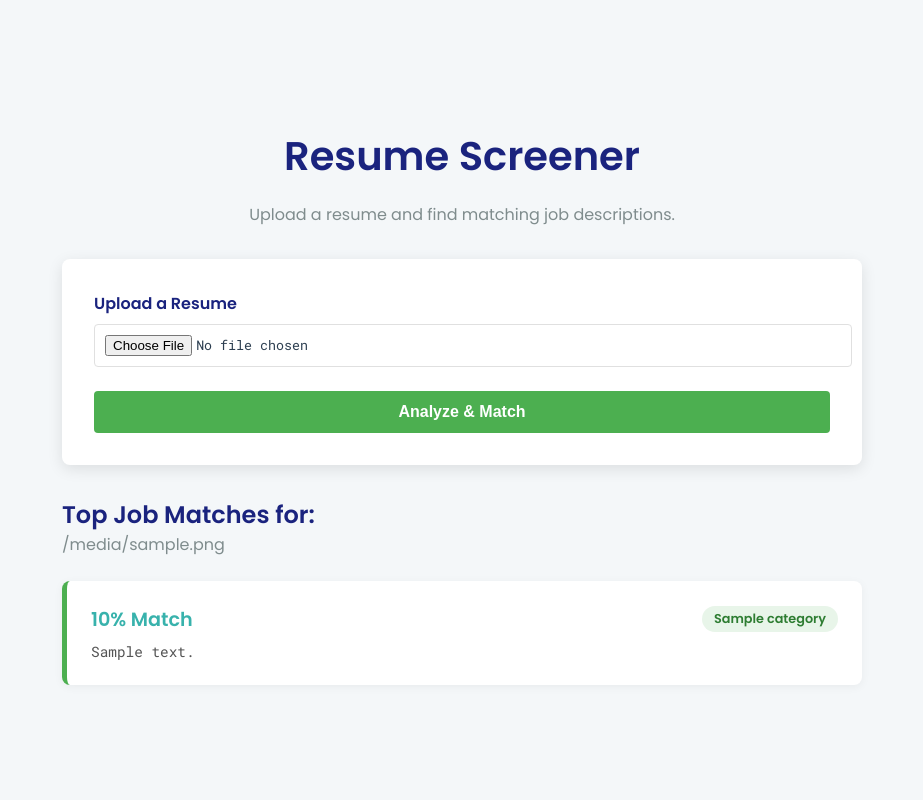
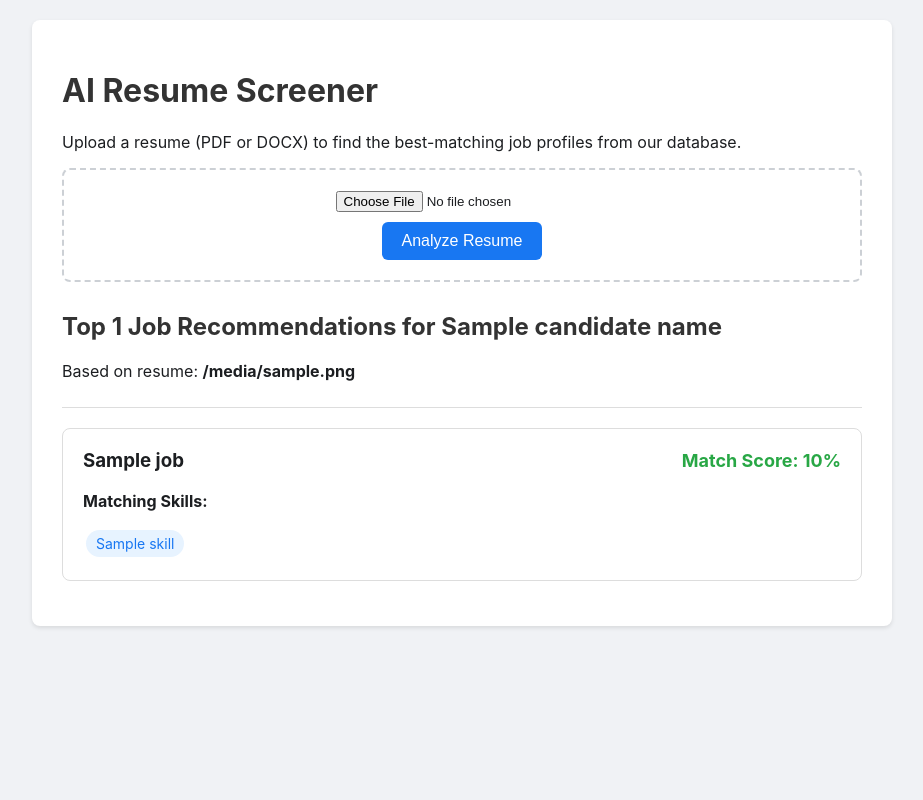
Before and after one commit to coderwahaj/NLP, a Flask app: template Resume Screening/templates/index.html in a window 1280 px wide. Shown: the whole page, without its empty margins (178-1101 px from the left). Run offline with Flask 3, Linux system fonts and the light colour scheme; the template is opened without the code that fills it: most values are stand-ins (such as "Sample title", 1, 10 or a date in 2020); parts of the project's set-up code (start-up, migrations or seed data) failed here and were passed over.

Commit message:
Model is working perfectly ,getting recommendations according to resume.

```diff
--- a/Resume Screening/app.py
+++ b/Resume Screening/app.py
@@ -1,19 +1,174 @@
+# # File: app.py
+
+# import os
+# import re
+# import pandas as pd
+# from flask import Flask, render_template, request, redirect, url_for
+# from sentence_transformers import SentenceTransformer, util
+# from werkzeug.utils import secure_filename
+# import joblib
+# import warnings
+# from docx import Document
+# from pdfminer.high_level import extract_text as extract_pdf_text
+
+# # --- CONFIGURATION & SETUP ---
+# warnings.simplefilter(action='ignore', category=FutureWarning)
+# UPLOAD_FOLDER = 'uploads'
+# MODEL_DIR = 'models'
+# EMBEDDINGS_FILE = os.path.join(MODEL_DIR, 'jobs_embeddings.pkl')
+# JOB_DATA_FILE = os.path.join(MODEL_DIR, 'jobs_dataframe.pkl')
+
+# app = Flask(__name__)
+# app.config['UPLOAD_FOLDER'] = UPLOAD_FOLDER
+# app.config['ALLOWED_EXTENSIONS'] = {'pdf', 'docx'}
+# os.makedirs(UPLOAD_FOLDER, exist_ok=True)
+
+# # --- HARDCODED SKILL LIST (Must match the list in setup_embeddings.py) ---
+# SKILLS_LIST = [
+#     'python', 'pandas', 'numpy', 'scipy', 'scikit-learn', 'matplotlib', 'sql', 'java', 'javascript',
+#     'jquery', 'machine learning', 'regression', 'svm', 'naive bayes', 'knn', 'random forest',
+#     'decision trees', 'boosting', 'cluster analysis', 'word embedding', 'sentiment analysis',
+#     'natural language processing', 'nlp', 'dimensionality reduction', 'topic modelling', 'lda',
+#     'nmf', 'pca', 'neural nets', 'mysql', 'sqlserver', 'cassandra', 'hbase', 'elasticsearch',
+#     'd3.js', 'dc.js', 'plotly', 'kibana', 'ggplot', 'tableau', 'regular expression', 'html',
+#     'css', 'angular', 'logstash', 'kafka', 'flask', 'git', 'docker', 'computer vision', 'opencv',
+#     'deep learning', 'testing', 'windows xp', 'database testing', 'aws', 'django', 'selenium',
+#     'jira', 'c++', 'r', 'excel', 'power bi', 'gcp', 'azure',
+#     'mern', 'nextjs', 'react', 'nodejs', 'express', 'mongodb'
+# ]
+
+# # --- LOAD PRE-COMPUTED DATA ---
+# try:
+#     model = SentenceTransformer('all-MiniLM-L6-v2')
+#     jobs_df = joblib.load(JOB_DATA_FILE)
+#     job_embeddings = joblib.load(EMBEDDINGS_FILE)
+#     print("✅ Models and pre-computed data loaded successfully.")
+# except Exception as e:
+#     print(f"❌ Critical Error loading model files: {e}")
+#     jobs_df = None
+#     job_embeddings = None
+
+# # --- HELPER FUNCTIONS ---
+# def allowed_file(filename):
+#     return '.' in filename and filename.rsplit('.', 1)[1].lower() in app.config['ALLOWED_EXTENSIONS']
+
+# def extract_text_from_file(filepath):
+#     """Extracts text from a .pdf or .docx file using robust libraries."""
+#     file_extension = filepath.split('.')[-1].lower()
+#     text = ""
+#     try:
+#         if file_extension == "pdf":
+#             text = extract_pdf_text(filepath)
+#         elif file_extension == "docx":
+#             doc = Document(filepath)
+#             text = "\n".join([p.text for p in doc.paragraphs])
+#         else:
+#             return "Error: Unsupported file format."
+#         return text.strip() if text.strip() else "Error: Extracted text is empty."
+#     except Exception as e:
+#         print(f"Error during text extraction from {filepath}: {e}")
+#         return "Error: Could not read file."
+
+# def extract_skills_from_text(text):
+#     """Extracts skills from a given text using the predefined SKILLS_LIST."""
+#     if not isinstance(text, str): return []
+#     skill_pattern = r'\b(' + '|'.join(re.escape(skill) for skill in SKILLS_LIST) + r')\b'
+#     found_skills = re.findall(skill_pattern, text.lower())
+#     return set(found_skills)
+
+# def rank_jobs(resume_text, top_n=5, skill_boost_factor=2):
+#     """
+#     Ranks jobs using a hybrid approach:
+#     1. Base score from semantic (cosine) similarity.
+#     2. Boosted score for each matching skill.
+#     """
+#     if jobs_df is None or job_embeddings is None or not isinstance(resume_text, str) or not resume_text:
+#         print("Error: Required data or resume text is missing for ranking.")
+#         return []
+
+#     # Get skills from the user's resume
+#     user_skills = extract_skills_from_text(resume_text)
+
+#     # Calculate the base semantic scores
+#     resume_embedding = model.encode(resume_text, convert_to_tensor=True)
+#     cosine_scores = util.pytorch_cos_sim(resume_embedding, job_embeddings)[0]
+
+#     final_scores = []
+#     for i, job_row in jobs_df.iterrows():
+#         job_skills = set(job_row['skills'])
+#         matching_skills = user_skills.intersection(job_skills)
+
+#         # Calculate the boosted score
+#         boosted_score = cosine_scores[i].item() * 100 + (len(matching_skills) * skill_boost_factor)
+
+#         final_scores.append({
+#             'score': round(boosted_score, 2),
+#             'title': job_row['job_title'],
+#             'matching_skills': sorted(list(matching_skills)),
+#             'description_snippet': job_row['job_description'][:200] + '...'
+#         })
+
+#     # Sort the results by the new boosted score
+#     final_scores.sort(key=lambda x: x['score'], reverse=True)
+
+#     return final_scores[:top_n]
+
+# # --- FLASK ROUTES ---
+# @app.route('/', methods=['GET', 'POST'])
+# def index():
+#     if request.method == 'POST':
+#         if 'resume_file' not in request.files or not request.files['resume_file'].filename:
+#             return redirect(request.url)
+
+#         file = request.files['resume_file']
+
+#         if file and allowed_file(file.filename):
+#             filename = secure_filename(file.filename)
+#             filepath = os.path.join(app.config['UPLOAD_FOLDER'], filename)
+#             file.save(filepath)
+
+#             resume_text = extract_text_from_file(filepath)
+
+#             # Debugging print statement for extracted text
+#             print("\n--- Extracted Resume Text (first 500 characters) ---")
+#             print(resume_text[:500])
+#             print("---------------------------------------------------\n")
+
+#             MIN_TEXT_LENGTH = 50
+#             if "Error" in resume_text or len(resume_text) < MIN_TEXT_LENGTH:
+#                 error_msg = f"Failed to extract sufficient text from {filename}. The file might be empty, corrupted, or a scanned/image-based PDF. Please use a text-based file."
+#                 return render_template('index.html', error=error_msg)
+
+#             ranked_results = rank_jobs(resume_text)
+#             return render_template('index.html', results=ranked_results, resume_filename=filename)
+
+#     return render_template('index.html', results=None)
+
+# # --- RUN THE APP ---
+# if __name__ == '__main__':
+#     if jobs_df is None:
+#         print("*********************************************************")
+#         print("STOP: Application cannot start due to data loading errors.")
+#         print("Please run 'python setup_embeddings.py' first to prepare data.")
+#         print("*********************************************************")
+#     else:
+#         app.run(debug=True)
+# File: app.py
+
 import os
+import re
 import pandas as pd
 from flask import Flask, render_template, request, redirect, url_for
 from sentence_transformers import SentenceTransformer, util
 from werkzeug.utils import secure_filename
-import docx2txt
-import pdfplumber
 import joblib
 import warnings
+from docx import Document
+from pdfminer.high_level import extract_text as extract_pdf_text
 
-# Ignore the FutureWarning from PyTorch
+# --- CONFIGURATION & SETUP ---
 warnings.simplefilter(action='ignore', category=FutureWarning)
-
-# --- CONFIGURATION ---
 UPLOAD_FOLDER = 'uploads'
-MODEL_NAME = 'all-MiniLM-L6-v2'
 MODEL_DIR = 'models'
 EMBEDDINGS_FILE = os.path.join(MODEL_DIR, 'jobs_embeddings.pkl')
 JOB_DATA_FILE = os.path.join(MODEL_DIR, 'jobs_dataframe.pkl')
@@ -21,118 +176,157 @@ JOB_DATA_FILE = os.path.join(MODEL_DIR, 'jobs_dataframe.pkl')
 app = Flask(__name__)
 app.config['UPLOAD_FOLDER'] = UPLOAD_FOLDER
 app.config['ALLOWED_EXTENSIONS'] = {'pdf', 'docx'}
-
-# Ensure the uploads directory exists
 os.makedirs(UPLOAD_FOLDER, exist_ok=True)
 
-# --- NLP SETUP ---
+# --- HARDCODED SKILL LIST (Must match the list in setup_embeddings.py) ---
+SKILLS_LIST = [
+    'python', 'pandas', 'numpy', 'scipy', 'scikit-learn', 'matplotlib', 'sql', 'java', 'javascript',
+    'jquery', 'machine learning', 'regression', 'svm', 'naive bayes', 'knn', 'random forest',
+    'decision trees', 'boosting', 'cluster analysis', 'word embedding', 'sentiment analysis',
+    'natural language processing', 'nlp', 'dimensionality reduction', 'topic modelling', 'lda',
+    'nmf', 'pca', 'neural nets', 'mysql', 'sqlserver', 'cassandra', 'hbase', 'elasticsearch',
+    'd3.js', 'dc.js', 'plotly', 'kibana', 'ggplot', 'tableau', 'regular expression', 'html',
+    'css', 'angular', 'logstash', 'kafka', 'flask', 'git', 'docker', 'computer vision', 'opencv',
+    'deep learning', 'testing', 'windows xp', 'database testing', 'aws', 'django', 'selenium',
+    'jira', 'c++', 'r', 'excel', 'power bi', 'gcp', 'azure',
+    'mern', 'nextjs', 'react', 'nodejs', 'express', 'mongodb'
+]
+
+# --- LOAD PRE-COMPUTED DATA ---
 try:
-    model = SentenceTransformer(MODEL_NAME)
+    model = SentenceTransformer('all-MiniLM-L6-v2')
     jobs_df = joblib.load(JOB_DATA_FILE)
     job_embeddings = joblib.load(EMBEDDINGS_FILE)
-    print("✅ Models and embeddings loaded successfully.")
-except (FileNotFoundError, joblib.JomError) as e:
-    print(f"❌ Error loading pre-computed data: {e}")
-    print("Please run 'python main.py' first to set up the embeddings.")
-    jobs_df = pd.DataFrame()
+    print("✅ Models and pre-computed data loaded successfully.")
+except Exception as e:
+    print(f"❌ Critical Error loading model files: {e}")
+    jobs_df = None
     job_embeddings = None
 
 # --- HELPER FUNCTIONS ---
+
+
 def allowed_file(filename):
-    return '.' in filename and \
-           filename.rsplit('.', 1)[1].lower() in app.config['ALLOWED_EXTENSIONS']
+    return '.' in filename and filename.rsplit('.', 1)[1].lower() in app.config['ALLOWED_EXTENSIONS']
 
-def extract_text_from_file(filepath, file_type):
-    """Extracts text from different file types, with a fallback for PDFs."""
-    if file_type == 'docx':
-        try:
-            return docx2txt.process(filepath)
-        except Exception:
-            return "Error reading DOCX file."
-    elif file_type == 'pdf':
-        try:
-            # Method 1: Using pdfplumber
-            text = ""
-            with pdfplumber.open(filepath) as pdf:
-                for page in pdf.pages:
-                    text += page.extract_text() or ""
-            if text:
-                return text
-        except Exception as e:
-            print(f"pdfplumber failed: {e}. Attempting fallback method.")
 
-        # Method 2: Fallback using PyPDF2
-        try:
-            import PyPDF2
-            with open(filepath, 'rb') as file:
-                reader = PyPDF2.PdfReader(file)
-                text = ""
-                for page in reader.pages:
-                    text += page.extract_text() or ""
-                return text
-        except Exception as e:
-            print(f"PyPDF2 fallback also failed: {e}")
-            return "Error reading PDF file."
+def extract_text_from_file(filepath):
+    """Extracts text from a .pdf or .docx file using robust libraries."""
+    file_extension = filepath.split('.')[-1].lower()
+    text = ""
+    try:
+        if file_extension == "pdf":
+            text = extract_pdf_text(filepath)
+        elif file_extension == "docx":
+            doc = Document(filepath)
+            text = "\n".join([p.text for p in doc.paragraphs])
+        else:
+            return "Error: Unsupported file format."
+        return text.strip() if text.strip() else "Error: Extracted text is empty."
+    except Exception as e:
+        print(f"Error during text extraction from {filepath}: {e}")
+        return "Error: Could not read file."
 
-    return ""
 
-def rank_jobs_by_similarity(resume_text, top_n=5):
-    """Calculates cosine similarity and ranks jobs."""
-    if job_embeddings is None or jobs_df.empty:
+def extract_skills_from_text(text):
+    """Extracts skills from a given text using the predefined SKILLS_LIST."""
+    if not isinstance(text, str):
+        return []
+    skill_pattern = r'\b(' + '|'.join(re.escape(skill)
+                                      for skill in SKILLS_LIST) + r')\b'
+    found_skills = re.findall(skill_pattern, text.lower())
+    return set(found_skills)
+
+# ▼▼▼ THIS ENTIRE FUNCTION HAS BEEN REPLACED TO HANDLE DUPLICATE CATEGORIES ▼▼▼
+
+
+def rank_jobs(resume_text, top_n=5, semantic_weight=0.7, skill_weight=0.3):
+    """
+    Ranks jobs by finding the best-matching profile within each unique job category,
+    then ranking these categories to provide diverse and relevant recommendations.
+    """
+    if jobs_df is None or job_embeddings is None or not isinstance(resume_text, str) or not resume_text:
         return []
 
+    # Get skills from the user's resume
+    user_skills = extract_skills_from_text(resume_text)
+
+    # Calculate the base semantic scores for all job profiles
     resume_embedding = model.encode(resume_text, convert_to_tensor=True)
+    cosine_scores = util.pytorch_cos_sim(resume_embedding, job_embeddings)[0]
 
-    cosine_scores = util.pytorch_cos_sim(resume_embedding, job_embeddings)
+    # --- Stage 1: Find the best job profile within each category ---
+    best_jobs_by_category = {}
 
-    top_results_indices = sorted(range(len(cosine_scores[0])), key=lambda k: cosine_scores[0][k], reverse=True)[:top_n]
+    for i, job_row in jobs_df.iterrows():
+        # Calculate the hybrid score for the current job profile
+        semantic_score = cosine_scores[i].item()
+        job_skills = set(job_row['skills'])
+        matching_skills = user_skills.intersection(job_skills)
 
-    ranked_jobs = []
-    for i in top_results_indices:
-        job_info = {
-            'score': round(cosine_scores[0][i].item() * 100, 2),
-            'category': jobs_df.loc[i, 'job_title'],
-            'description_snippet': jobs_df.loc[i, 'job_description'][:200] + '...'
+        skill_score = len(matching_skills) / \
+            len(job_skills) if len(job_skills) > 0 else 0
+
+        weighted_score = (semantic_score * semantic_weight) + \
+            (skill_score * skill_weight)
+
+        current_job_result = {
+            'score': round(weighted_score * 100, 2),
+            'title': job_row['job_title'],
+            'matching_skills': sorted(list(matching_skills)),
+            'description_snippet': job_row['job_description'][:200] + '...'
         }
-        ranked_jobs.append(job_info)
 
-    return ranked_jobs
+        # If this category is new, or if this job has a higher score than the
+        # previous best for this category, update it.
+        category_title = current_job_result['title']
+        if category_title not in best_jobs_by_category or \
+           current_job_result['score'] > best_jobs_by_category[category_title]['score']:
+            best_jobs_by_category[category_title] = current_job_result
+
+    # --- Stage 2: Rank the best profiles from each category ---
+    # Convert the dictionary of best jobs into a list
+    final_recommendations = list(best_jobs_by_category.values())
+
+    # Sort the list by score to get the final ranked recommendations
+    final_recommendations.sort(key=lambda x: x['score'], reverse=True)
+
+    return final_recommendations[:top_n]
+
 
 # --- FLASK ROUTES ---
 @app.route('/', methods=['GET', 'POST'])
 def index():
     if request.method == 'POST':
-        if 'resume_file' not in request.files:
+        if 'resume_file' not in request.files or not request.files['resume_file'].filename:
             return redirect(request.url)
 
         file = request.files['resume_file']
-
-        if file.filename == '':
-            return redirect(request.url)
 
         if file and allowed_file(file.filename):
             filename = secure_filename(file.filename)
             filepath = os.path.join(app.config['UPLOAD_FOLDER'], filename)
             file.save(filepath)
 
-            file_type = filename.rsplit('.', 1)[1].lower()
-            resume_text = extract_text_from_file(filepath, file_type)
+            resume_text = extract_text_from_file(filepath)
 
-            # This print statement is for debugging and will show what was extracted
-            print("--- Extracted Resume Text (first 500 characters) ---")
-            print(resume_text[:500])
-            print("---------------------------------------------------")
+            MIN_TEXT_LENGTH = 50
+            if "Error" in resume_text or len(resume_text) < MIN_TEXT_LENGTH:
+                error_msg = f"Failed to extract sufficient text from {filename}. The file might be empty, corrupted, or a scanned/image-based PDF. Please use a text-based file."
+                return render_template('index.html', error=error_msg)
 
-            if not resume_text or "Error" in resume_text:
-                error_message = f"Failed to extract text from your file: {filename}. Please try another file or format."
-                return render_template('index.html', error=error_message)
-
-            ranked_results = rank_jobs_by_similarity(resume_text)
-
+            ranked_results = rank_jobs(resume_text)
             return render_template('index.html', results=ranked_results, resume_filename=filename)
 
     return render_template('index.html', results=None)
 
+
 # --- RUN THE APP ---
 if __name__ == '__main__':
-    app.run(debug=True)
+    if jobs_df is None:
+        print("*********************************************************")
+        print("STOP: Application cannot start due to data loading errors.")
+        print("Please run 'python create_embeddings.py' first to prepare data.")
+        print("*********************************************************")
+    else:
+        app.run(debug=True)
--- a/Resume Screening/templates/index.html
+++ b/Resume Screening/templates/index.html
@@ -1,49 +1,68 @@
 <!DOCTYPE html>
 <html lang="en">
 <head>
-    <meta charset="UTF-8" />
-    <meta name="viewport" content="width=device-width, initial-scale=1.0" />
-    <title>Resume Screener | NLP</title>
-    <link rel="icon" href="{{ url_for('static', filename='favicon.ico') }}" type="image/x-icon" />
-    <link rel="stylesheet" href="{{ url_for('static', filename='style.css') }}" />
-    <link rel="preconnect" href="https://fonts.googleapis.com" />
-    <link rel="preconnect" href="https://fonts.gstatic.com" crossorigin />
-    <link href="https://fonts.googleapis.com/css2?family=Poppins:wght@400;600&family=Roboto+Mono:wght@400;700&display=swap" rel="stylesheet" />
+    <meta charset="UTF-8">
+    <meta name="viewport" content="width=device-width, initial-scale=1.0">
+    <title>Resume Screener</title>
+    <style>
+        body { font-family: -apple-system, BlinkMacSystemFont, "Segoe UI", Roboto, Helvetica, Arial, sans-serif; background-color: #f0f2f5; color: #1c1e21; margin: 0; padding: 20px; }
+        .container { max-width: 800px; margin: 0 auto; background-color: #fff; padding: 30px; border-radius: 8px; box-shadow: 0 2px 4px rgba(0, 0, 0, 0.1); }
+        h1, h2 { color: #333; }
+        .upload-form { margin-bottom: 30px; padding: 20px; border: 2px dashed #ccd0d5; border-radius: 8px; text-align: center; }
+        .upload-form input[type="file"] { margin-bottom: 10px; }
+        .btn { background-color: #1877f2; color: #fff; border: none; padding: 10px 20px; border-radius: 6px; font-size: 16px; cursor: pointer; }
+        .btn:hover { background-color: #166fe5; }
+        .results-header { border-bottom: 1px solid #ddd; padding-bottom: 10px; margin-bottom: 20px; }
+        .job-card { border: 1px solid #ddd; border-radius: 8px; padding: 20px; margin-bottom: 15px; }
+        .job-card h3 { margin-top: 0; display: flex; justify-content: space-between; align-items: center; }
+        .score { font-size: 18px; font-weight: bold; color: #28a745; }
+        .skills-title { font-weight: bold; margin-top: 15px; }
+        .skill-badge { display: inline-block; background-color: #e7f3ff; color: #1877f2; padding: 5px 10px; margin: 3px; border-radius: 15px; font-size: 14px; }
+        .error { color: #dc3545; font-weight: bold; }
+    </style>
 </head>
 <body>
     <div class="container">
-      <div class="header">
-        <h1>Resume Screener</h1>
-        <p>Upload a resume and find matching job descriptions.</p>
-      </div>
+        <h1>AI Resume Screener</h1>
+        <p>Upload a resume (PDF or DOCX) to find the best-matching job profiles from our database.</p>
 
-      <div class="card">
-        <form action="/" method="post" enctype="multipart/form-data">
-          <div class="input-section">
-            <label for="resume_file" class="input-label">Upload a Resume</label>
-            <input type="file" name="resume_file" id="resume_file" accept=".pdf,.docx,.txt" required />
-          </div>
-          <button type="submit" class="submit-btn">
-            Analyze & Match
-          </button>
+        <div class="upload-form">
+            <form method="post" enctype="multipart/form-data">
+                <input type="file" name="resume_file" accept=".pdf,.docx">
+                <br>
+                <button type="submit" class="btn">Analyze Resume</button>
             </form>
         </div>
 
+        {% if error %}
+            <p class="error">{{ error }}</p>
+        {% endif %}
+
         {% if results %}
-      <div class="results-container">
-        <h2>Top Job Matches for: <span>{{ resume_filename }}</span></h2>
+            <div class="results-header">
+                <h2>Top {{ results|length }} Job Recommendations for {{ candidate_name }}</h2>
+                <p>Based on resume: <strong>{{ resume_filename }}</strong></p>
+            </div>
+
             {% for job in results %}
-        <div class="result-card">
-          <div class="result-header">
-            <span class="score">{{ job.score }}% Match</span>
-            <span class="category">{{ job.category }}</span>
+                <div class="job-card">
+                    <h3>
+                        <span>{{ job.title }}</span>
+                        <span class="score">Match Score: {{ job.score }}%</span>
+                    </h3>
+
+                    {% if job.matching_skills %}
+                        <p class="skills-title">Matching Skills:</p>
+                        <div>
+                            {% for skill in job.matching_skills %}
+                                <span class="skill-badge">{{ skill }}</span>
+                            {% endfor %}
                         </div>
-          <div class="result-content">
-            <p>{{ job.description_snippet }}</p>
-          </div>
+                    {% else %}
+                        <p>No specific matching skills found from our dictionary.</p>
+                    {% endif %}
                 </div>
             {% endfor %}
-      </div>
         {% endif %}
     </div>
 </body>
```
Also changed, not shown: Resume Screening/create_embeddings.py (added, +181 -0 lines), Resume Screening/main.py (deleted, +0 -63 lines), 3 other files. Lines whose indentation alone changed are shown as unchanged.
